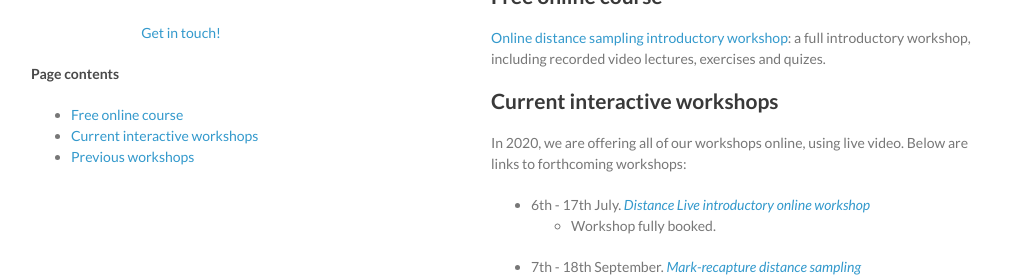
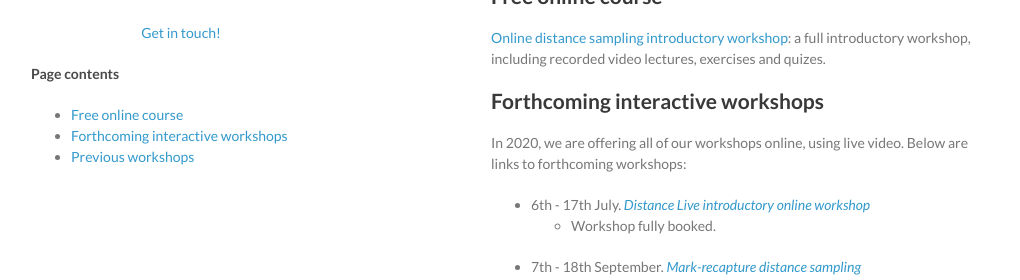
Before and after one commit to distanceworkshops/distanceworkshops.github.io, a Jekyll site: the page built from index.md, in a window 1280 px wide and 984 px high, cut to the strip 137-984 px from the top of the window. Shown: the top 280 px of the strip, without its empty margins (129-1149 px from the left). Built offline with Jekyll 4.4.1, drawn with Linux system fonts in a browser that asks for light colours.

Commit message:
Update index.md

```diff
--- a/index.md
+++ b/index.md
@@ -13,7 +13,7 @@ Here you can find content for distance sampling workshops including slides, exer
 [Online distance sampling introductory workshop](online-course): a full introductory workshop, including recorded video lectures, exercises and quizes.
 
 
-## Current interactive workshops
+## Forthcoming interactive workshops
 
 In 2020, we are offering all of our workshops online, using live video.  Below are links to forthcoming workshops:
 
```
